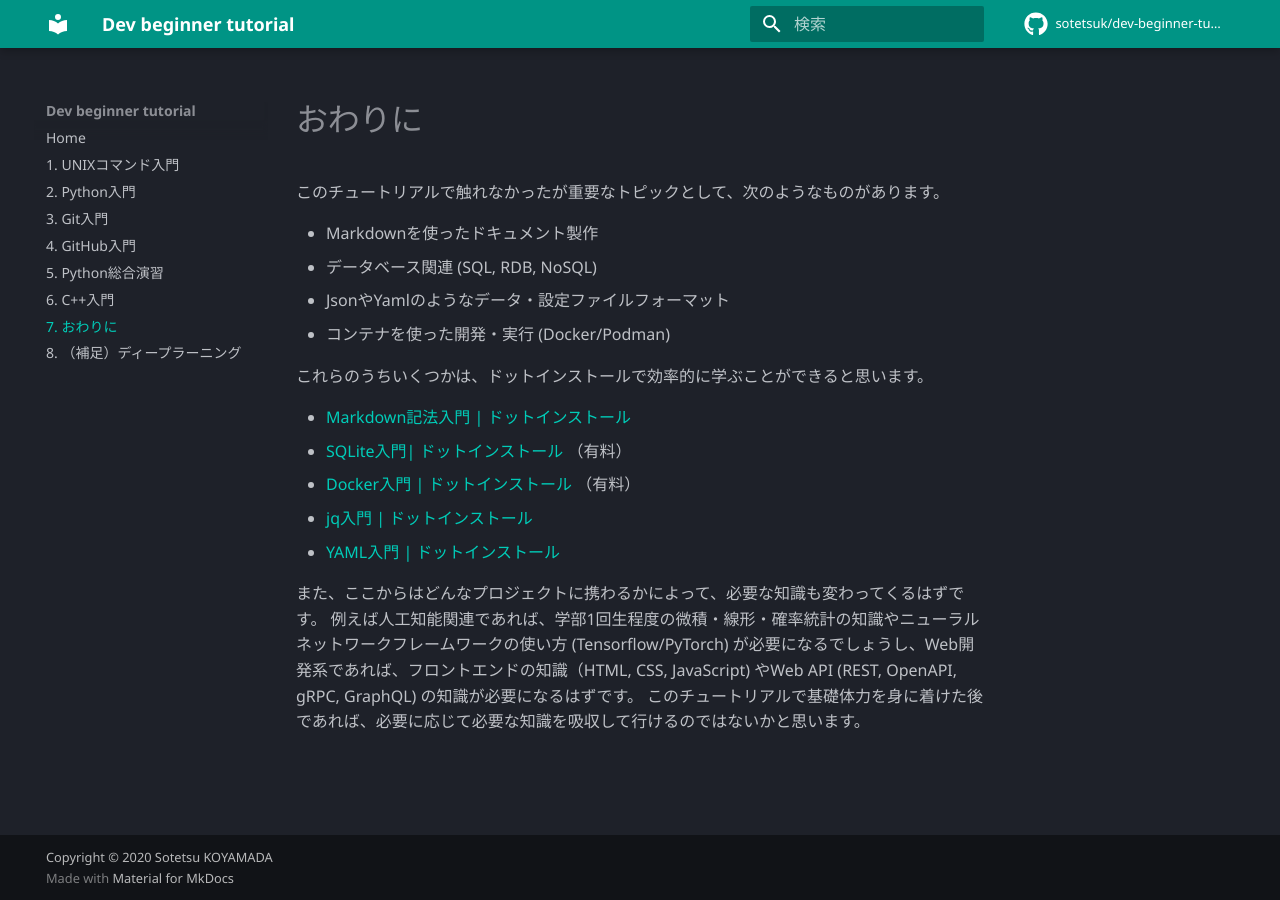
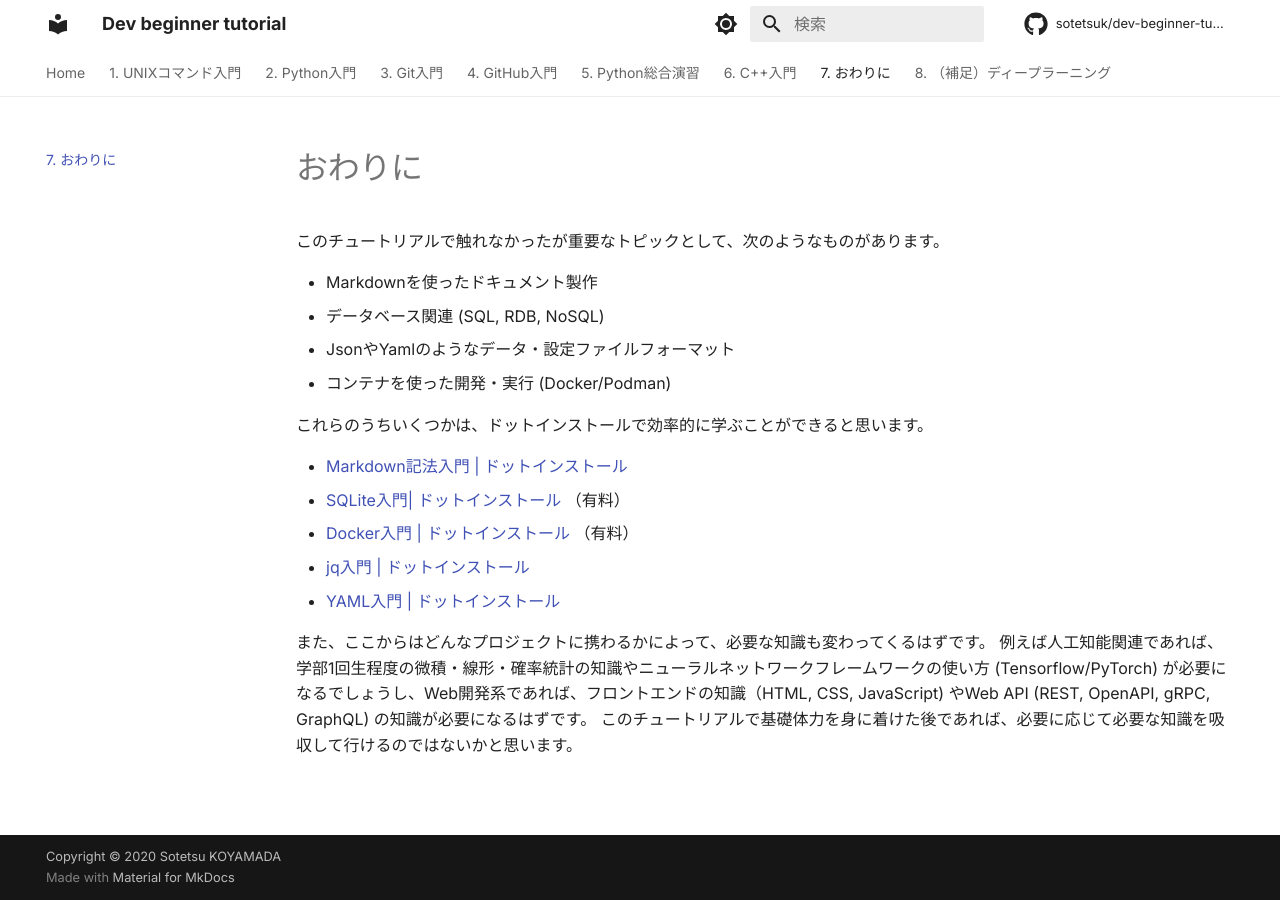
Before and after one commit to sotetsuk/dev-beginner-tutorial, an MkDocs documentation site: the page built from docs/conclusion.md, in a window 1280 px wide. Built offline with MkDocs 1.6.1 and Material for MkDocs 9.7.7, drawn with Linux system fonts in a browser that asks for light colours; comment, search, counter and statistics services are not loaded.

Commit message:
update themes

```diff
--- a/mkdocs.yml
+++ b/mkdocs.yml
@@ -21,12 +21,29 @@ theme:
   icon:
     repo: fontawesome/brands/github
   palette:
-    scheme: slate
-    primary: teal
-    accent: deep purple
+    - scheme: default
+      primary: white
+      accent: blue
+      toggle:
+        icon: material/brightness-7
+        name: Switch to dark mode
+    - scheme: slate
+      primary: black
+      accent: blue
+      toggle:
+        icon: material/brightness-4
+        name: Switch to light mode
   font:
-    text: Noto Sans
-    code: Inconsolata
+    text: Inter
+    code: JetBrains Mono
+  features:
+    - navigation.tabs
+    - navigation.sections
+    - navigation.expand
+    - navigation.top
+    - toc.integrate
+    - search.suggest
+    - search.highlight
 markdown_extensions:
   - admonition
   - pymdownx.tabbed
```
Also changed, not shown: CLAUDE.md (+3 -3 lines).
